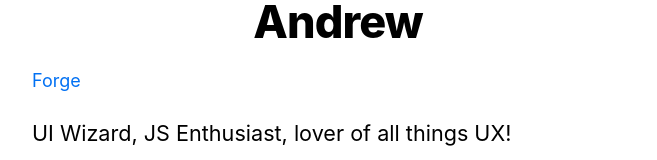
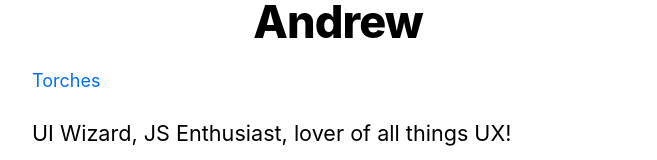
Before and after one commit to pixel-glyph/dev-blog, a Next.js app: page / in a window 1280 px wide. Shown: the part 221-381 px from the top of the page, without its empty margins (302-959 px from the left). Built offline with nearby package versions, Linux system fonts and the light colour scheme.

Commit message:
add torches

```diff
--- a/components/layout.js
+++ b/components/layout.js
@@ -58,7 +58,7 @@ export default function Layout({ children, home }) {
           </>
         )}
       </header>
-      <a href="/forge-1.19.2-43.3.0-installer.jar" download="forge">Forge</a>
+      <a href="/RealisticTorches-1.19.2-3.1.5.jar" download="RT">Torches</a>
       <main>{children}</main>
       {!home && (
         <div className={styles.backToHome}>
```
Also changed, not shown: 2 other files (tests, documents, lock files or other folders).
